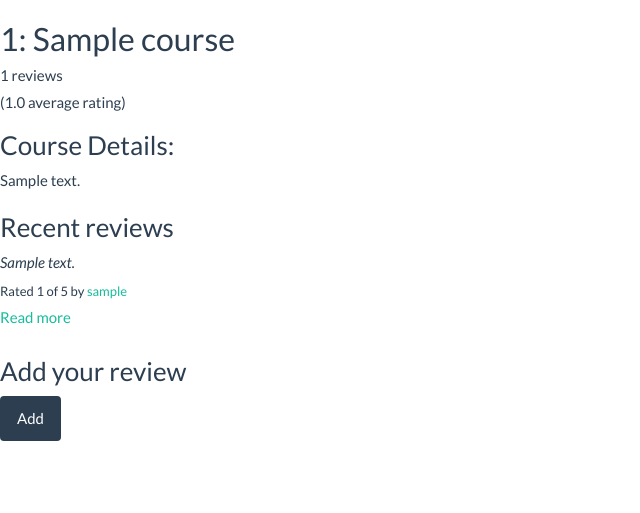
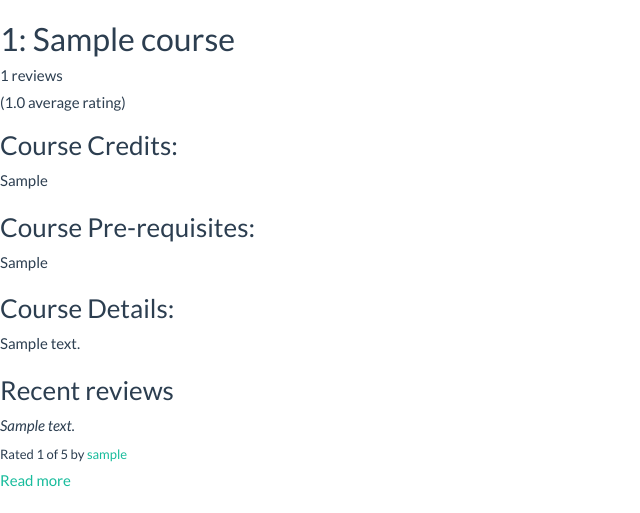
Before and after one commit to kdabi/CS252-Course-Review-Platform, a Django app: page /reviews/course/1/ in a window 1280 px wide. Shown: the part 60-573 px from the top of the page, without its empty margins (0-640 px from the left). Run offline with Django 3.2, Linux system fonts and the light colour scheme; a user stored in the database is signed in; tables that the repository leaves empty hold one stand-in row (values such as "Sample post"); some libraries are stand-ins or nearby versions.

Commit message:
Edited course detail page

```diff
--- a/log/forms.py
+++ b/log/forms.py
@@ -12,7 +12,7 @@ class LoginForm(AuthenticationForm):
 class ReviewForm(ModelForm):
     class Meta:
         model = Review
-        fields = ['rating', 'comment', 'summary']#['user_name', 'rating', 'comment']
+        fields = ['rating', 'comment','summary']#['user_name', 'rating', 'comment']
         widgets = {
             'comment': Textarea(attrs={'cols': 50, 'rows': 10})
         }
--- a/templates/reviews/course_detail.html
+++ b/templates/reviews/course_detail.html
@@ -8,8 +8,14 @@
 {% endblock %}
 
 {% block content %}
+<h3>Course Credits:</h3>
+<p>{{course.course_credit}}</p>
+<h3>Course Pre-requisites:</h3>
+<p>{{course.course_preReq}}</p>
 <h3>Course Details:</h3>
-<p>{{course.course_details}}</p>
+<p> {% autoescape on %}
+    {{ course.course_details | linebreaksbr }}
+{% endautoescape %}</p>
 <h3>Recent reviews</h3>
 
 {% if course.review_set.all %}
```
